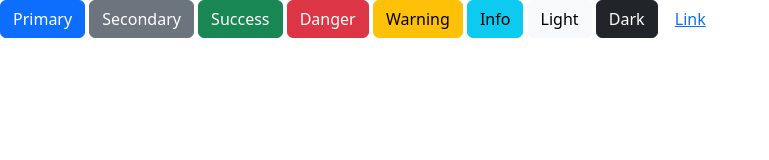
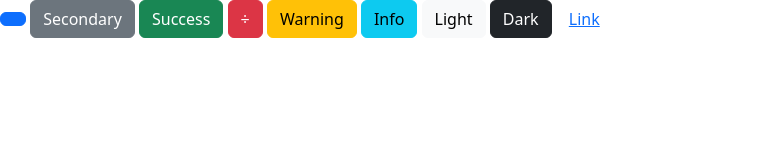
Before and after one commit to jakehardin/LAB-calculator, a plain HTML site: page index.html in a window 1280 px wide. Shown: the whole page, without its empty margins (0-769 px from the left). Drawn offline with nearby package versions, Linux system fonts and the light colour scheme.

Commit message:
messing around with buttons

```diff
--- a/index.html
+++ b/index.html
@@ -8,10 +8,10 @@
   <link href="https://cdn.jsdelivr.net/npm/bootstrap@5.2.2/dist/css/bootstrap.min.css" rel="stylesheet" integrity="sha384-Zenh87qX5JnK2Jl0vWa8Ck2rdkQ2Bzep5IDxbcnCeuOxjzrPF/et3URy9Bv1WTRi" crossorigin="anonymous">
 </head>
 <body>
-  <button type="button" class="btn btn-primary">Primary</button>
+  <button type="button" class="btn btn-primary"></button>
   <button type="button" class="btn btn-secondary">Secondary</button>
   <button type="button" class="btn btn-success">Success</button>
-  <button type="button" class="btn btn-danger">Danger</button>
+  <button type="button" class="btn btn-danger">&#247;</button>
   <button type="button" class="btn btn-warning">Warning</button>
   <button type="button" class="btn btn-info">Info</button>
   <button type="button" class="btn btn-light">Light</button>
```
